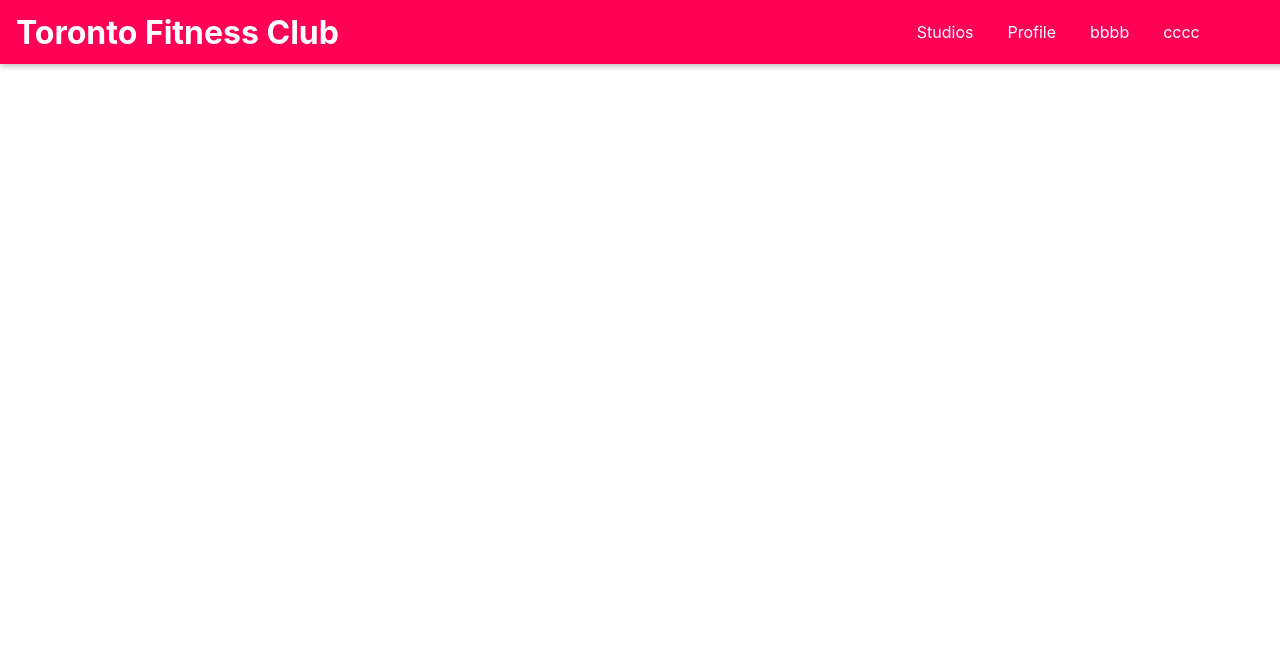
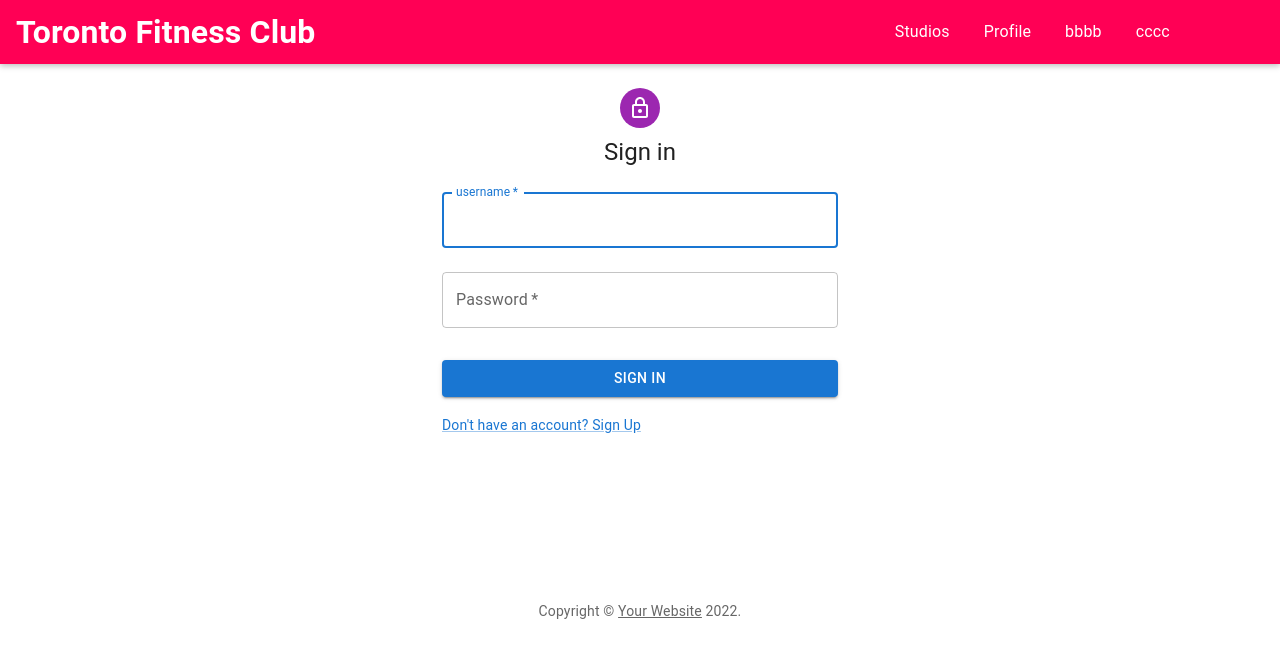
Before and after one commit to Ratbuyer/CSC309-project, a React (Create React App) app in the folder PF/frontend/: page /login in a window 1280 px wide. Shown: the top 658 px of the page. Built offline with nearby package versions, Linux system fonts and the light colour scheme.

Commit message:
rename signin to login

```diff
--- a/PF/frontend/src/App.js
+++ b/PF/frontend/src/App.js
@@ -2,7 +2,7 @@ import './App.css';
 import {BrowserRouter,Routes, Route} from 'react-router-dom';
 import Studios from './components/Studios';
 import MainNavigation from './components/Navigation/MainNavigation';
-import SignIn from './components/Account/SignIn';
+import Login from './components/Account/Login';
 
 
 const MainPage = () => {
@@ -14,7 +14,7 @@ function App() {
   let routes = ( <Routes>
         <Route path="/" element={<MainPage />} exact></Route>
         <Route path="/studios" element={<Studios />}></Route>
-        <Route path="/signin" element={<SignIn />}></Route>
+        <Route path="/login" element={<Login />}></Route>
       </Routes>)
 
   return (<BrowserRouter>
--- a/PF/frontend/src/components/Account/SignIn.js
+++ b/PF/frontend/src/components/Account/Login.js
@@ -30,7 +30,7 @@ function Copyright(props) {
 
 const theme = createTheme();
 
-export default function SignIn() {
+export default function Login() {
 
   const [error, setError] = useState([]);
 
```
